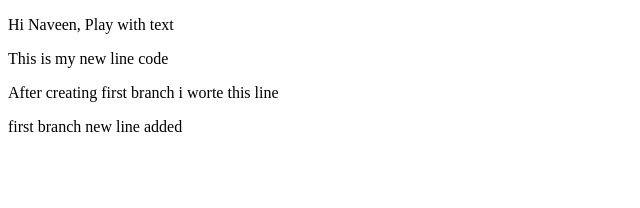
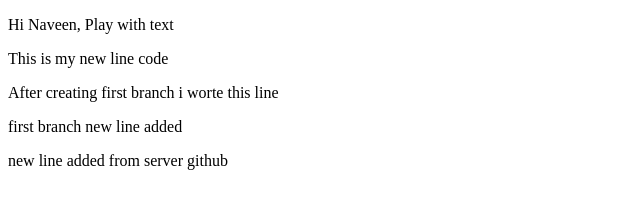
Before and after one commit to naveen-developer/Play-with-text, a plain HTML site: page index.html in a window 1280 px wide. Shown: the whole page, without its empty margins (0-640 px from the left). Drawn offline with Linux system fonts and the light colour scheme.

Commit message:
fifth commit

```diff
--- a/index.html
+++ b/index.html
@@ -11,6 +11,7 @@
 <p>This is my new line code </p>
 <p>After creating first branch i worte this line</p>
 <p>first branch new line added</p>
+  <p>new line added from server github</p>
 
 </body>
 </html>
```
